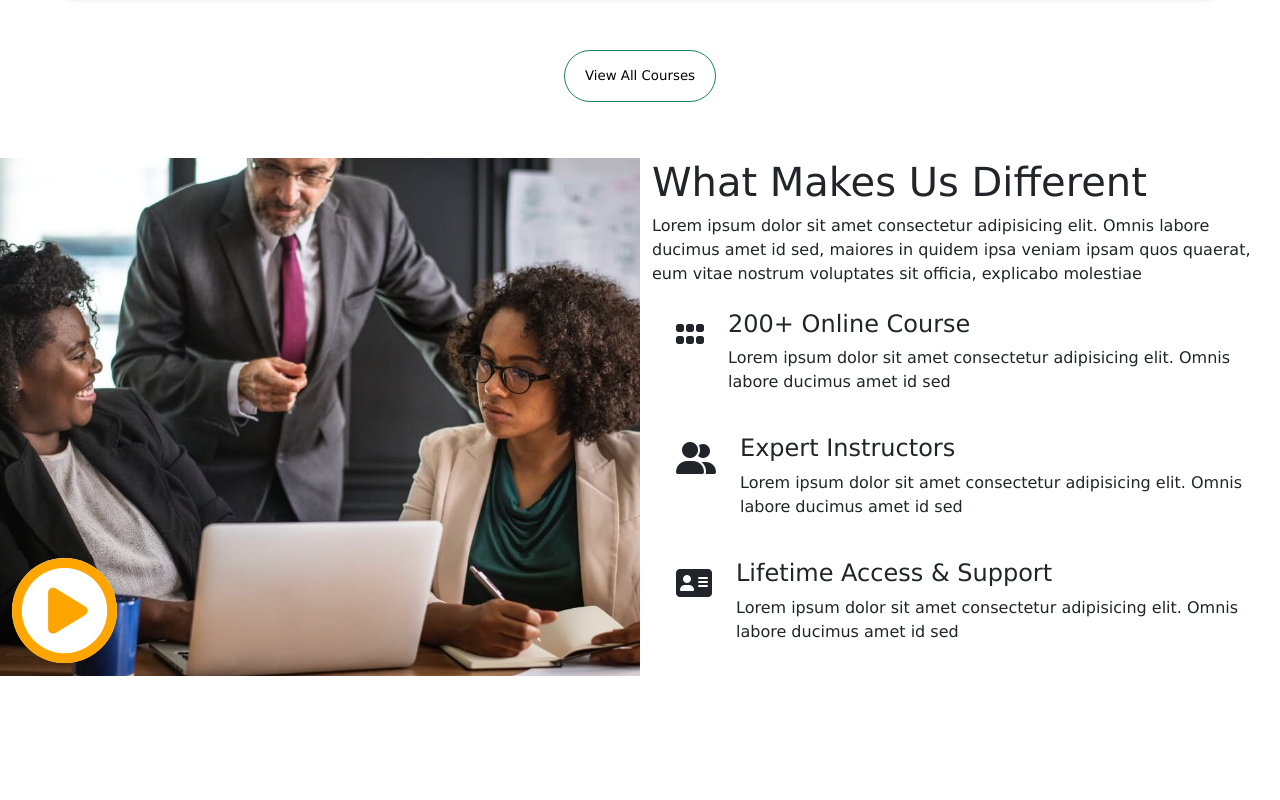
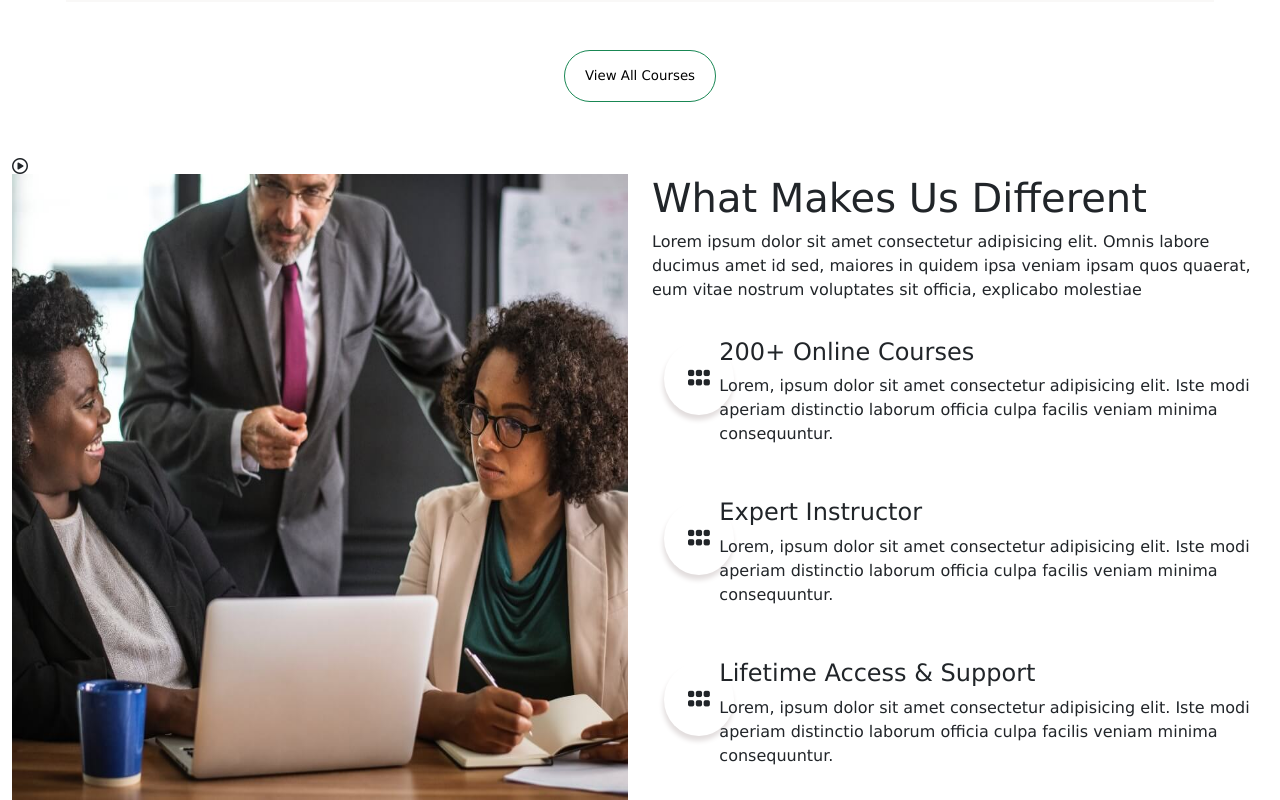
Before and after one commit to HissanaA/Front-End-Project--Decode-Factory, a plain HTML site: page final/DF-FINAL/index.html in a window 1280 px wide. Shown: the part 3738-4538 px from the top of the page. Before the commit the page ends 4414 px from the top, so only its background shows below. Drawn offline with nearby package versions, Linux system fonts and the light colour scheme.

Commit message:
'What Makes Us Different' section updated

```diff
--- a/final/DF-FINAL/index.html
+++ b/final/DF-FINAL/index.html
@@ -331,10 +331,7 @@
     <section class="speciality">
       <div class="container-fluid">
         <div class="row d-flex">
-          <div class="col-sm speciality-col-1">
-            <i class="fa-regular fa-circle-play playbutton"></i>
-          </div>
-          <div class="col-sm speciality-col-2">
+          <div class="col-sm  speciality-2 order-sm-2">
             <h1>What Makes Us Different</h1>
             <p>
               Lorem ipsum dolor sit amet consectetur adipisicing elit. Omnis
@@ -342,43 +339,43 @@
               quos quaerat, eum vitae nostrum voluptates sit officia, explicabo
               molestiae
             </p>
-            <div class="d-flex flex-row m-2">
-              <div class="m-2 p-2">
-                <i class="fa-solid fa-grip fa-2x"></i>
+            <div class="container sub-container">
+              <div class="row d-flex sub-row-1">
+                <div class="col-sm-1 ">
+                  <i class="fa-solid fa-grip sub-row-icon mt-4 p-4">
+                  </i>
                 </div>
-              <div class="m-2">
-                <h4>200+ Online Course</h4>
-                <p>
-                  Lorem ipsum dolor sit amet consectetur adipisicing elit. Omnis
-                  labore ducimus amet id sed
-                </p>
+                <div class="col-sm-11 mt-1 p-3">
+                  <h4>200+ Online Courses</h4>
+                  <p>Lorem, ipsum dolor sit amet consectetur adipisicing elit. Iste modi aperiam distinctio laborum officia culpa facilis veniam minima consequuntur.</p>
                 </div>
               </div>
-            <div class="d-flex flex-row m-2">
-              <div class="m-2 p-2">
-                <i class="fa-solid fa-user-group fa-2x"></i>
+              <div class="row d-flex sub-row-1">
+                <div class="col-sm-1 ">
+                  <i class="fa-solid fa-grip sub-row-icon mt-4 p-4">
+                  </i>
                 </div>
-              <div class="m-2">
-                <h4>Expert Instructors</h4>
-                <p>
-                  Lorem ipsum dolor sit amet consectetur adipisicing elit. Omnis
-                  labore ducimus amet id sed
-                </p>
+                <div class="col-sm-11 mt-1 p-3">
+                  <h4>Expert Instructor</h4>
+                  <p>Lorem, ipsum dolor sit amet consectetur adipisicing elit. Iste modi aperiam distinctio laborum officia culpa facilis veniam minima consequuntur.</p>
                 </div>
               </div>
-            <div class="d-flex flex-row m-2">
-              <div class="m-2 p-2">
-                <i class="fa-solid fa-address-card fa-2x"></i>
+              <div class="row d-flex sub-row-1">
+                <div class="col-sm-1 ">
+                  <i class="fa-solid fa-grip sub-row-icon mt-4 p-4">
+                  </i>
                 </div>
-              <div class="m-2">
+                <div class="col-sm-11 mt-1  p-3">
                   <h4>Lifetime Access & Support</h4>
-                <p>
-                  Lorem ipsum dolor sit amet consectetur adipisicing elit. Omnis
-                  labore ducimus amet id sed
-                </p>
+                  <p>Lorem, ipsum dolor sit amet consectetur adipisicing elit. Iste modi aperiam distinctio laborum officia culpa facilis veniam minima consequuntur.</p>
                 </div>
               </div>
             </div>
+          </div>
+          <img class=" col-sm order-sm-1 speciality-1 " src="./assets/video-bg.jpg">
+
+                <i class="fa-regular fa-circle-play playbutton"></i>
+              </img>
         </div>
       </div>
     </section>
--- a/final/DF-FINAL/style.css
+++ b/final/DF-FINAL/style.css
@@ -325,27 +325,45 @@ body {
 .container-fluid {
   position: relative;
 }
-.speciality-col-1 {
+.speciality-1 {
   overflow: hidden;
-  background-image: url("./assets/video-bg.jpg");
+
   display: block;
   max-width: 100%;
   height: auto;
   background-repeat: no-repeat;
   background-size: cover;
 }
-
+/*
 .playbutton {
   color: orange;
-  background-color: white;
 
   font-size: 105px;
-  border-radius: 50%;
 
   position: absolute;
-  top: 25rem;
 }
-
+*/
 .speciality-heading {
   font-weight: bold;
 }
+
+.speciality-details {
+  font-size: small;
+}
+
+.speciality-2 {
+  align-items: center;
+  justify-content: center;
+  align-content: center;
+}
+
+.sub-row-icon {
+  font-size: 25px;
+  align-self: center;
+  box-shadow: -1px 5px 5px rgb(226, 221, 221);
+  border-radius: 50%;
+}
+
+.sub-row-1 {
+  align-content: flex-start;
+}
```
Lines whose indentation alone changed are shown as unchanged.
